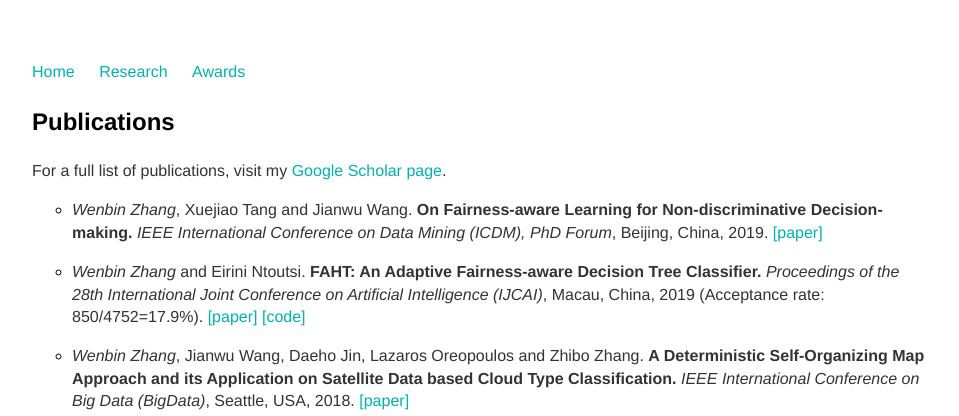
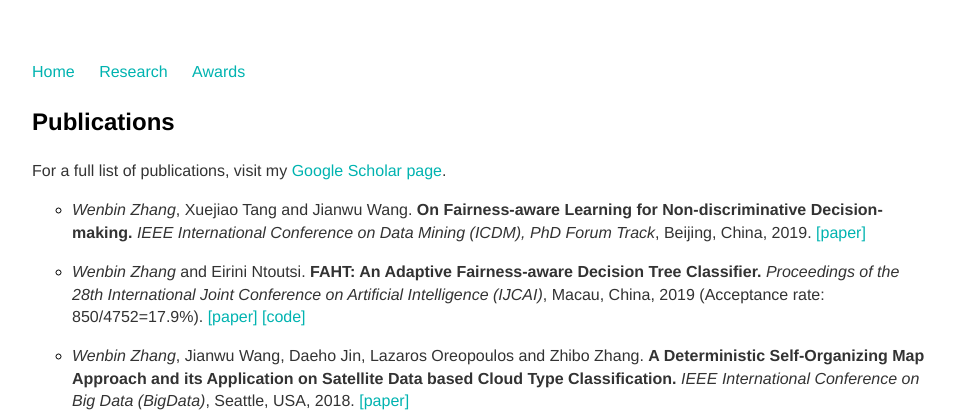
Before and after one commit to vanbanTruong/vanbanTruong.github.io, a Jekyll site: the page built from research.md, in a window 1280 px wide. Shown: the top 416 px of the page, without its empty margins (160-1119 px from the left). Built offline with Jekyll 4.4.1, drawn with Linux system fonts in a browser that asks for light colours.

Commit message:
Update research.md

```diff
--- a/research.md
+++ b/research.md
@@ -6,7 +6,7 @@ title: Research
 ### Publications
 For a full list of publications, visit my [Google Scholar page](https://scholar.google.com/citations?hl=en&user=M802p54AAAAJ).
 
-* *Wenbin Zhang*, Xuejiao Tang and Jianwu Wang. **On Fairness-aware Learning for Non-discriminative Decision-making.** *IEEE International Conference on Data Mining (ICDM), PhD Forum*, Beijing, China, 2019. [[paper]](/assets/IJCAI19.pdf)
+* *Wenbin Zhang*, Xuejiao Tang and Jianwu Wang. **On Fairness-aware Learning for Non-discriminative Decision-making.** *IEEE International Conference on Data Mining (ICDM), PhD Forum Track*, Beijing, China, 2019. [[paper]](/assets/IJCAI19.pdf)
 
 * *Wenbin Zhang* and Eirini Ntoutsi. **FAHT: An Adaptive Fairness-aware Decision Tree Classifier.** *Proceedings of the 28th International Joint Conference on Artificial Intelligence (IJCAI)*, Macau, China, 2019 (Acceptance rate: 850/4752=17.9%). [[paper]](/assets/IJCAI19.pdf) [[code]](https://github.com/vanbanTruong/FAHT)
 
```
